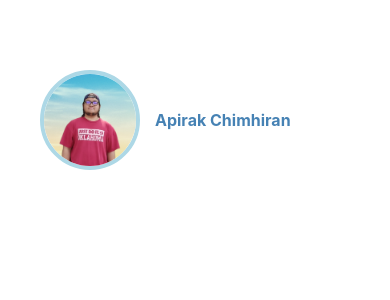
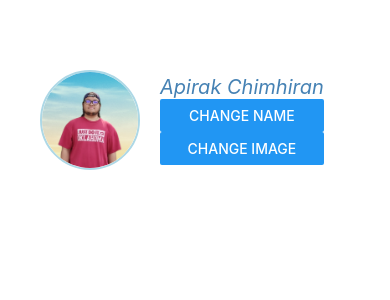
Before and after one commit to Emperor13/reactNativeTNI, a React Native app: screen / in a window 390 px wide. Shown: the top 300 px of the page. Built offline with nearby package versions, Linux system fonts and the light colour scheme.

Commit message:
pracitce userState

```diff
--- a/components/ProfileScreen.tsx
+++ b/components/ProfileScreen.tsx
@@ -1,16 +1,33 @@
-import { StyleSheet, Text, View, Image } from "react-native";
-import React from "react";
+import { Text, View, Image, Button } from "react-native";
+import React, { useState } from "react";
 
-import styles from '../styles/ProfileScreenStyles'
+import styles from "../styles/ProfileScreenStyles";
 
 const ProfileScreen = (): React.JSX.Element => {
   const img = require("../assets/me.png");
 
+  const [name, setName] = useState("Apirak Chimhiran");
+  const [profileImage, setProfileImage] = useState(img);
+
+  const handleChangeName = () => {
+    setName("Bily Butcher");
+  };
+
+  const handleChangeImage = () => {
+    const newImg = require("../assets/billy.jpg");
+    setProfileImage(newImg);
+  };
+
   return (
     <View style={styles.container}>
       <View style={styles.profileContainer}>
-        <Image style={styles.profileImage} source={img} />
-        <Text style={styles.profileName}>Apirak Chimhiran</Text>
+        <Image style={styles.profileImage} source={profileImage} />
+        <View style={styles.nameContainer}>
+          <Text style={styles.profileName}>{name}</Text>
+          <Button title="Change Name" onPress={handleChangeName} />
+          <Text></Text>
+          <Button title="Change Image" onPress={handleChangeImage} />
+        </View>
       </View>
     </View>
   );
--- a/styles/ProfileScreenStyles.ts
+++ b/styles/ProfileScreenStyles.ts
@@ -10,7 +10,7 @@ export default StyleSheet.create({
         width: 100,
         height: 100,
         borderColor: "#add8e6",
-        borderWidth: 4,
+        borderWidth: 2,
       },
       profileContainer: {
         flexDirection: "row",
@@ -19,13 +19,17 @@ export default StyleSheet.create({
         padding: 20,
         borderRadius: 10,
         backgroundColor: "white",
-        elevation: 5,
+        elevation: 10,
         marginTop: 30,
+        shadowColor: "#4682b4",
       },
       profileName: {
-        marginLeft: 15,
-        fontWeight: "bold",
-        fontSize: 16,
-        color: "#4682b4"
+        fontWeight: "semibold",
+        fontSize: 20,
+        color: "#4682b4",
+        fontStyle: "italic"
+      },
+      nameContainer: {
+        marginLeft: 20,
       },
 });
```
